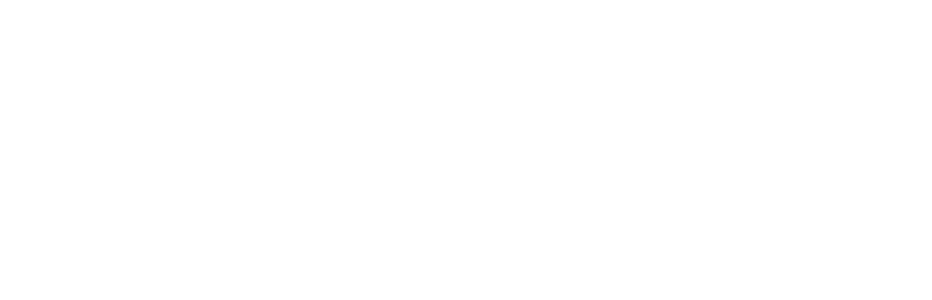
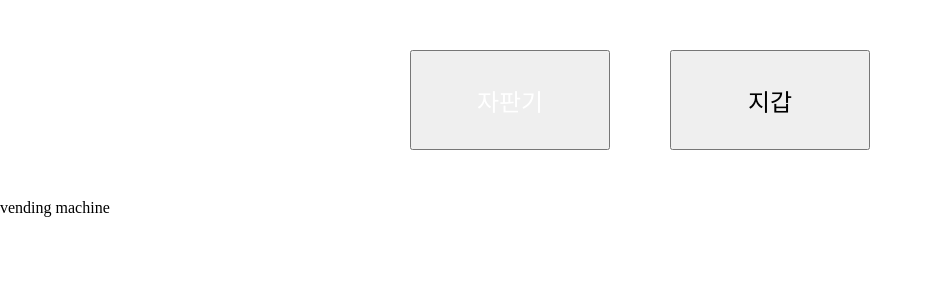
Before and after one commit to codesquad-members-2022/fe-vm, a React (Create React App) app in the folder vending-machine/: page / in a window 1280 px wide. Shown: the top 300 px of the page, without its empty margins (0-932 px from the left). Built offline with nearby package versions, Linux system fonts and the light colour scheme.

Commit message:
feat: App 하위 컴포넌트 기초 구조화(routing), switch box 구현

```diff
--- a/vending-machine/src/App.js
+++ b/vending-machine/src/App.js
@@ -1,8 +1,23 @@
+import { GlobalStyle } from './common/globalStyle';
+import { ThemeProvider } from 'styled-components';
+import { theme } from './common/theme';
+import { BrowserRouter, Routes, Route } from 'react-router-dom';
+import { SwitchBox } from './components/switchBox/switchBox';
+import { VendingMachine } from './components/vendingMachine/vendingMachine';
+import { Wallet } from './components/wallet/wallet';
 
 function App() {
   return (
-    <div className="App">
-    </div>
+    <ThemeProvider theme={theme}>
+      <GlobalStyle />
+      <BrowserRouter>
+        <SwitchBox />
+        <Routes>
+          <Route path="/" element={<VendingMachine />} />
+          <Route path="my_wallet" element={<Wallet />} />
+        </Routes>
+      </BrowserRouter>
+    </ThemeProvider>
   );
 }
 
--- /dev/null
+++ b/vending-machine/src/components/switchBox/switchBox.js
@@ -0,0 +1,26 @@
+import { StyledBox, StyledBtn } from './swtichBox.styled';
+import { Link } from 'react-router-dom';
+import { useState } from 'react';
+
+export function SwitchBox() {
+  const [clickedComponent, setClickedComponent] = useState('자판기');
+
+  function toggleClickedComponent() {
+    clickedComponent === '자판기' ? setClickedComponent('지갑') : setClickedComponent('자판기');
+  }
+
+  return (
+    <StyledBox>
+      <Link to="/">
+        <StyledBtn onClick={toggleClickedComponent} clickedComponent={clickedComponent} thisComponent="자판기">
+          자판기
+        </StyledBtn>
+      </Link>
+      <Link to="my_wallet">
+        <StyledBtn onClick={toggleClickedComponent} clickedComponent={clickedComponent} thisComponent="지갑">
+          지갑
+        </StyledBtn>
+      </Link>
+    </StyledBox>
+  );
+}
--- /dev/null
+++ b/vending-machine/src/components/switchBox/swtichBox.styled.js
@@ -0,0 +1,27 @@
+import styled from 'styled-components';
+
+export const StyledBox = styled.div`
+  display: flex;
+  justify-content: space-between;
+  width: 460px;
+  margin: 50px auto;
+`;
+
+export const StyledBtn = styled.button`
+  ${({ clickedComponent, thisComponent, theme }) => {
+    if (clickedComponent === thisComponent) {
+      return `
+      backgroundColor:${theme.color.gray};
+      color:${theme.color.white};
+      `;
+    } else {
+      return `
+      backgroundColor:${theme.color.white};
+      color:${theme.color.black};
+      `;
+    }
+  }}
+  font-size: 24px;
+  width: 200px;
+  height: 100px;
+`;
--- /dev/null
+++ b/vending-machine/src/components/vendingMachine/vendingMachine.js
@@ -0,0 +1,3 @@
+export function VendingMachine() {
+  return <div>vending machine</div>;
+}
--- /dev/null
+++ b/vending-machine/src/components/wallet/wallet.js
@@ -0,0 +1,3 @@
+export function Wallet() {
+  return <div>wallet</div>;
+}
```
